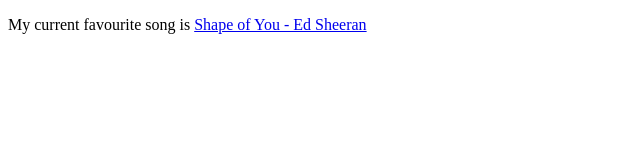
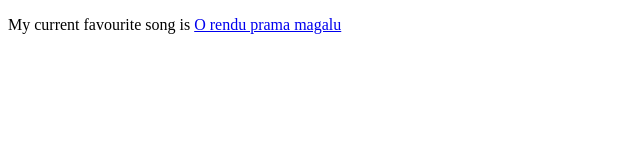
Before and after one commit to acciojob/favourite-song-Meghanakari, a website: page main.html in a window 1280 px wide. Shown: the full height of the page, 0-640 px from the left. Drawn offline with Linux system fonts and the light colour scheme.

Commit message:
created a submission

```diff
--- a/main.html
+++ b/main.html
@@ -10,8 +10,8 @@
 	<!-- the entire body must be written by student -->
 	<div>
 		<p>My current favourite song is
-            <a href="https://www.youtube.com/watch?v=JGwWNGJdvx8" target="_blank">
-                Shape of You - Ed Sheeran
+            <a href="https://www.youtube.com/watch?v=D_SRMiIWyL4" target="_blank">
+                O rendu prama magalu
             </a>
         </p>
 	</div>
```
